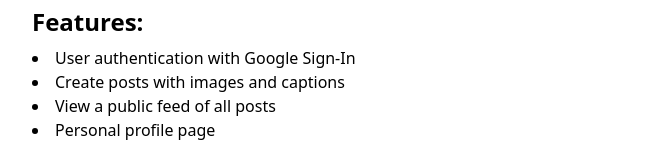
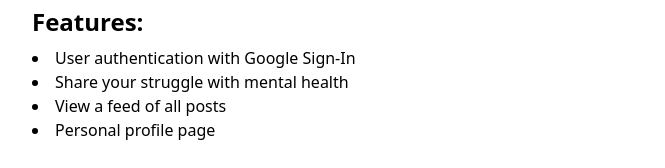
Before and after one commit to aces-erc/aces_techfest_hackathon_v7_aius_knights, a React (Vite) app: page / in a window 1280 px wide. Shown: the part 146-314 px from the top of the page, without its empty margins (304-969 px from the left). Built offline with nearby package versions, Linux system fonts and the light colour scheme; no server answers.

Commit message:
fixed login errors

```diff
--- a/src/components/WelcomeScreen.tsx
+++ b/src/components/WelcomeScreen.tsx
@@ -10,8 +10,8 @@ const WelcomeScreen: React.FC = () => (
     <h2 className="text-2xl font-semibold mb-2">Features:</h2>
     <ul className="list-disc list-inside mb-4">
       <li>User authentication with Google Sign-In</li>
-      <li>Create posts with images and captions</li>
-      <li>View a public feed of all posts</li>
+      <li>Share your struggle with mental health</li>
+      <li>View a feed of all posts</li>
       <li>Personal profile page</li>
     </ul>
     <SignIn />
```
